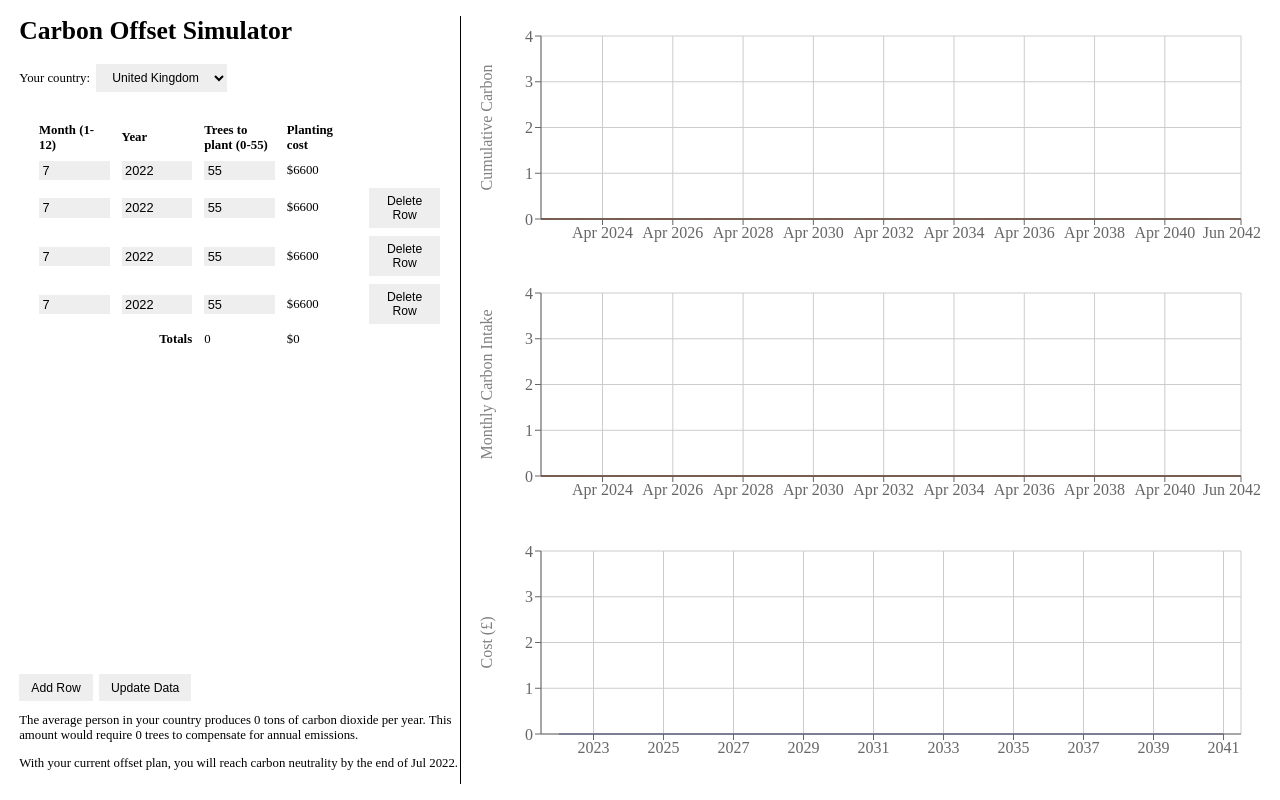
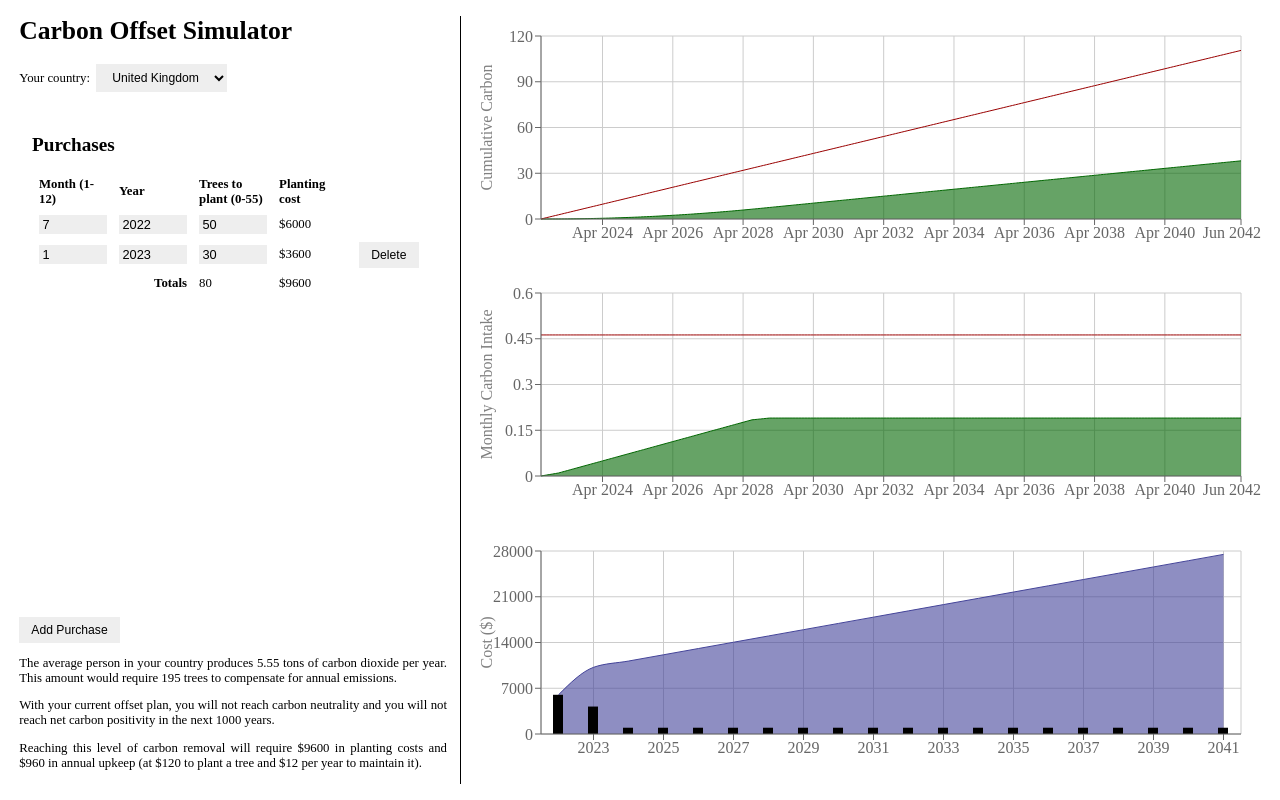
Before and after one commit to barnabycollins/S2Z-Challenge, a React (Vite) app: page / in a window 1280 px wide. Built offline with nearby package versions, Linux system fonts and the light colour scheme.

Commit message:
Add more summary, make form auto-update

```diff
--- a/src/App.scss
+++ b/src/App.scss
@@ -17,6 +17,8 @@
 
     font-size: 1vw;
 
+    margin-right: 1em;
+
     #header h1 {
       margin: 0 0 0.7em 0;
     }
@@ -34,6 +36,8 @@
         border: 0;
         padding: 0.5em 1em;
         font-size: 0.95em;
+
+        transition: background-color 0.1s;
 
         &:not(:first-child) {
           margin-left: 0.5em;
@@ -78,6 +82,10 @@
         }
       }
     }
+
+    #summary {
+      text-align: justify;
+    }
   }
 
   #rightPanel {
--- a/src/LeftPanel.tsx
+++ b/src/LeftPanel.tsx
@@ -1,7 +1,7 @@
 import React from "react";
 import { FormDataType, OffsetPlanEntry } from './constructs';
 import { OffsetPlanForm } from './OffsetPlanForm';
-import { MATURE_CARBON_ANNUAL, getNeutralDate } from './offsetCalculations';
+import { MATURE_CARBON_ANNUAL, getNeutralDate, getNetPositiveDate, PLANT_COST, UPKEEP_COST } from './offsetCalculations';
 import { getDateText } from "./dates";
 
 interface LeftPanelProps {
@@ -16,8 +16,13 @@ export default class LeftPanel extends React.Component<LeftPanelProps, {}> {
     const requiredTrees = Math.ceil(this.props.estimatedProduction * 1000 / MATURE_CARBON_ANNUAL);
 
     const neutralDate = getNeutralDate(this.props.offsetPlan, this.props.estimatedProduction);
+    const netPositiveDate = getNetPositiveDate(this.props.offsetPlan, this.props.estimatedProduction);
 
     const neutralText = neutralDate.month === -1 ? "you will not reach carbon neutrality" : `you will reach carbon neutrality by the end of ${getDateText(neutralDate)}`;
+    const netPositiveText = netPositiveDate.month === -1 ? "you will not reach net carbon positivity in the next 1000 years" : `you will reach net carbon positivity by the end of ${getDateText(netPositiveDate)}`;
+
+    const plantCost = this.props.totalTrees * PLANT_COST;
+    const upkeepCost = this.props.totalTrees * UPKEEP_COST;
 
     return (
       <div id="leftPanel">
@@ -31,7 +36,11 @@ export default class LeftPanel extends React.Component<LeftPanelProps, {}> {
             This amount would require {requiredTrees} trees to compensate for annual emissions.
           </p>
           <p>
-            With your current offset plan, {neutralText}.
+            With your current offset plan, {neutralText} and {netPositiveText}.
+          </p>
+          <p>
+            Reaching this level of carbon removal will require ${plantCost} in planting costs and ${upkeepCost} in annual upkeep
+            (at ${PLANT_COST} to plant a tree and ${UPKEEP_COST} per year to maintain it).
           </p>
         </div>
       </div>
--- a/src/OffsetPlanForm.tsx
+++ b/src/OffsetPlanForm.tsx
@@ -1,8 +1,9 @@
+import { useEffect } from "react";
 import { useFieldArray, useForm } from "react-hook-form";
 import { FormDataType, OffsetPlanEntry } from "./constructs";
 import { countries, consumptions } from "./countryConsumptionData";
 import { CURRENT_MONTH, CURRENT_YEAR, monthsBetween } from "./dates";
-import { MATURE_CARBON_ANNUAL, PLANT_COST } from "./offsetCalculations";
+import { PLANT_COST } from "./offsetCalculations";
 
 interface OffsetPlanFormProps {
   updateFormData(formData: FormDataType): void,
@@ -25,10 +26,8 @@ export function OffsetPlanForm(props: OffsetPlanFormProps) {
     defaultValues: {
       country: "United Kingdom",
       offsetRows: [
-        { month: CURRENT_MONTH, year: CURRENT_YEAR, trees: 55 },
-        { month: CURRENT_MONTH, year: CURRENT_YEAR, trees: 55 },
-        { month: CURRENT_MONTH, year: CURRENT_YEAR, trees: 55 },
-        { month: CURRENT_MONTH, year: CURRENT_YEAR, trees: 55 }
+        { month: CURRENT_MONTH, year: CURRENT_YEAR, trees: 50 },
+        { month: 1, year: CURRENT_YEAR+1, trees: 30 },
       ]
     }
   });
@@ -51,6 +50,11 @@ export function OffsetPlanForm(props: OffsetPlanFormProps) {
     });
   };
 
+  useEffect(() => {
+    const subscription = watch(() => handleSubmit(onSubmit)());
+    return () => subscription.unsubscribe();
+  }, [handleSubmit, watch]);
+
   const {
     fields,
     append,
@@ -72,8 +76,8 @@ export function OffsetPlanForm(props: OffsetPlanFormProps) {
           ))}
         </select>
       </div>
-      <div className="formTableSpacer"></div>
       <div id="tableContainer">
+      <h2>Purchases</h2>
         <table>
           <thead>
             <tr>
@@ -94,7 +98,7 @@ export function OffsetPlanForm(props: OffsetPlanFormProps) {
 
                 <td>{`$${watch(`offsetRows.${index}.trees`)*PLANT_COST || 0}`}</td>
 
-                <td>{index !== 0 ? <button type="button" onClick={() => remove(index)}>Delete Row</button> : <></>}</td>
+                <td>{index !== 0 ? <button type="button" onClick={() => remove(index)}>Delete</button> : <></>}</td>
               </tr>
             );
           })}
@@ -106,10 +110,9 @@ export function OffsetPlanForm(props: OffsetPlanFormProps) {
           </tbody>
         </table>
       </div>
-      <div className="formTableSpacer"></div>
       <div>
-        <button type="button" onClick={() => append({})}>Add Row</button>
-        <input type="submit" id="submit-btn" value="Update Data"></input>
+        <button type="button" onClick={() => append({})}>Add Purchase</button>
+        {/*<input type="submit" id="submit-btn" value="Update Data"></input>*/}
       </div>
     </form>
   );
--- a/src/RightPanel.tsx
+++ b/src/RightPanel.tsx
@@ -1,5 +1,5 @@
 import React from 'react';
-import { LineChart, ComposedChart, Area, Line, CartesianGrid, XAxis, YAxis, Tooltip, ResponsiveContainer, Bar } from 'recharts';
+import { ComposedChart, Area, Line, CartesianGrid, XAxis, YAxis, Tooltip, ResponsiveContainer, Bar } from 'recharts';
 import { carbonIntakeAtDate, cumulativeCarbonAtDate, cumulativeExpenditureToYear, estimatedProductionAtDate, estimatedCumulativeProductionAtDate, expenditureInYear } from './offsetCalculations';
 import { MonthDate, OffsetPlanEntry } from './constructs';
 import { graphMonthRange, getDateText, graphYearRange } from './dates';
@@ -85,8 +85,8 @@ class CostGraph extends React.Component<GraphProps> {
           <Area type="monotone" dataKey="cumulativeCost" stroke="#444499" fill="#444499" />
           <Bar type="monotone" dataKey="yearlyExpenditure" barSize={10} />
           <XAxis dataKey="year" />
-          <YAxis label={{value: "Cost (£)", angle: -90, position: "insideLeft", style: { textAnchor: 'middle' }}} />
-          <Tooltip formatter={(value: number) => `£${value}`} allowEscapeViewBox={{ x: false, y: false }} />
+          <YAxis label={{value: "Cost ($)", angle: -90, position: "insideLeft", style: { textAnchor: 'middle' }}} />
+          <Tooltip formatter={(value: number) => `$${value}`} allowEscapeViewBox={{ x: false, y: false }} />
         </ComposedChart>
       </ResponsiveContainer>
     );
--- a/src/offsetCalculations.ts
+++ b/src/offsetCalculations.ts
@@ -1,12 +1,12 @@
 import { OffsetPlanEntry, MonthDate } from "./constructs";
-import { CURRENT_MONTHDATE, incrementMonth, monthsBetween } from "./dates";
+import { CURRENT_MONTHDATE, CURRENT_YEAR, incrementMonth, monthsBetween } from "./dates";
 
 const MATURE_AGE = 6 * 12; // 6 years in months
 export const MATURE_CARBON_ANNUAL = 28.5; // kg per month
 const MATURE_CARBON = MATURE_CARBON_ANNUAL / 12; // kg per month
 
 export const PLANT_COST = 120;
-const UPKEEP_COST = 12;
+export const UPKEEP_COST = 12;
 
 export function estimatedCumulativeProductionAtDate(yearlyRate: number, carbonDate: MonthDate) {
   return yearlyRate/12 * monthsBetween(CURRENT_MONTHDATE, carbonDate);
@@ -83,7 +83,7 @@ export function cumulativeCarbonAtDate(offsetPlan: OffsetPlanEntry[], carbonDate
     })();
   });
 
-  return totalCarbon / 1000; // convert to tons
+  return totalCarbon / 1000;  // convert to tons
 }
 
 export function carbonIntakeAtDate(offsetPlan: OffsetPlanEntry[], carbonDate: MonthDate) {
@@ -104,7 +104,7 @@ export function carbonIntakeAtDate(offsetPlan: OffsetPlanEntry[], carbonDate: Mo
     })();
   });
 
-  return totalCarbon / 1000;
+  return totalCarbon / 1000;  // convert to tons
 }
 
 export function getNeutralDate(offsetPlan: OffsetPlanEntry[], yearlyRate: number) {
@@ -113,11 +113,25 @@ export function getNeutralDate(offsetPlan: OffsetPlanEntry[], yearlyRate: number
   if (totalTrees * MATURE_CARBON_ANNUAL < yearlyRate*1000) return {month: -1, year: -1};
 
   let currentDate = CURRENT_MONTHDATE;
-  console.log()
   while (carbonIntakeAtDate(offsetPlan, currentDate)*12 < yearlyRate) {
-    if (currentDate.year > 3000) break;
+    if (currentDate.year > CURRENT_YEAR + 1000) return {month: -1, year: -1};
     currentDate = incrementMonth(currentDate);
   }
 
   return currentDate;
 }
+
+export function getNetPositiveDate(offsetPlan: OffsetPlanEntry[], yearlyRate: number) {
+  const totalTrees = offsetPlan.reduce((total, entry) => total + entry.trees, 0);
+
+  if (totalTrees * MATURE_CARBON_ANNUAL <= yearlyRate*1000) return {month: -1, year: -1};
+
+  let currentDate = incrementMonth(CURRENT_MONTHDATE);
+  console.log(cumulativeCarbonAtDate(offsetPlan, currentDate), estimatedCumulativeProductionAtDate(yearlyRate, currentDate))
+  while (cumulativeCarbonAtDate(offsetPlan, currentDate) < estimatedCumulativeProductionAtDate(yearlyRate, currentDate)) {
+    if (currentDate.year > CURRENT_YEAR + 1000) return {month: -1, year: -1};
+    currentDate = incrementMonth(currentDate);
+  }
+
+  return currentDate;
+}
```
